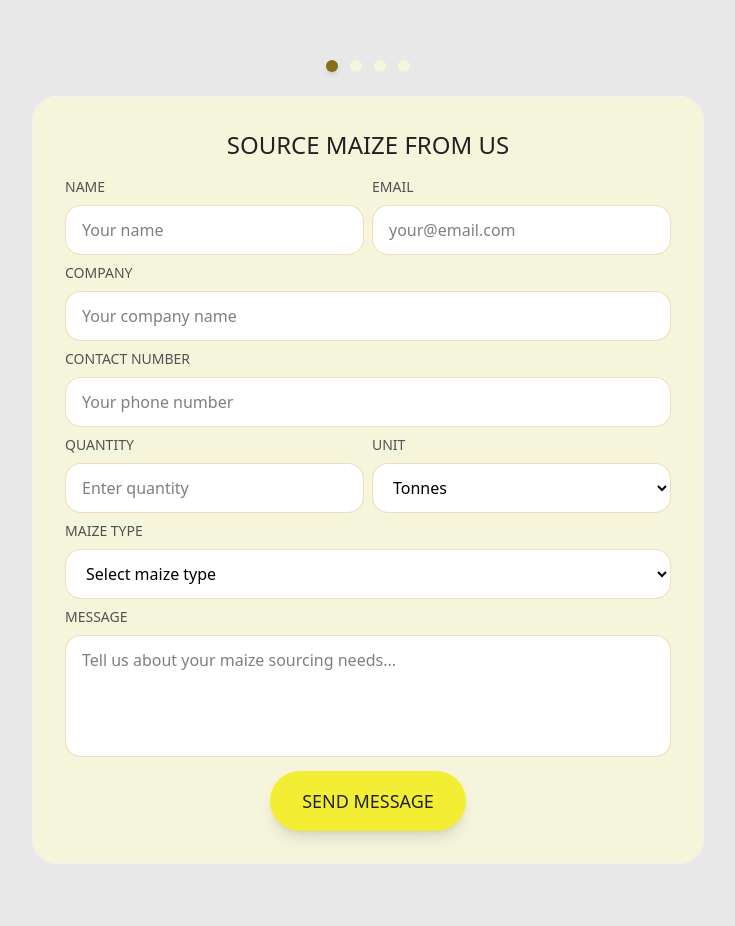
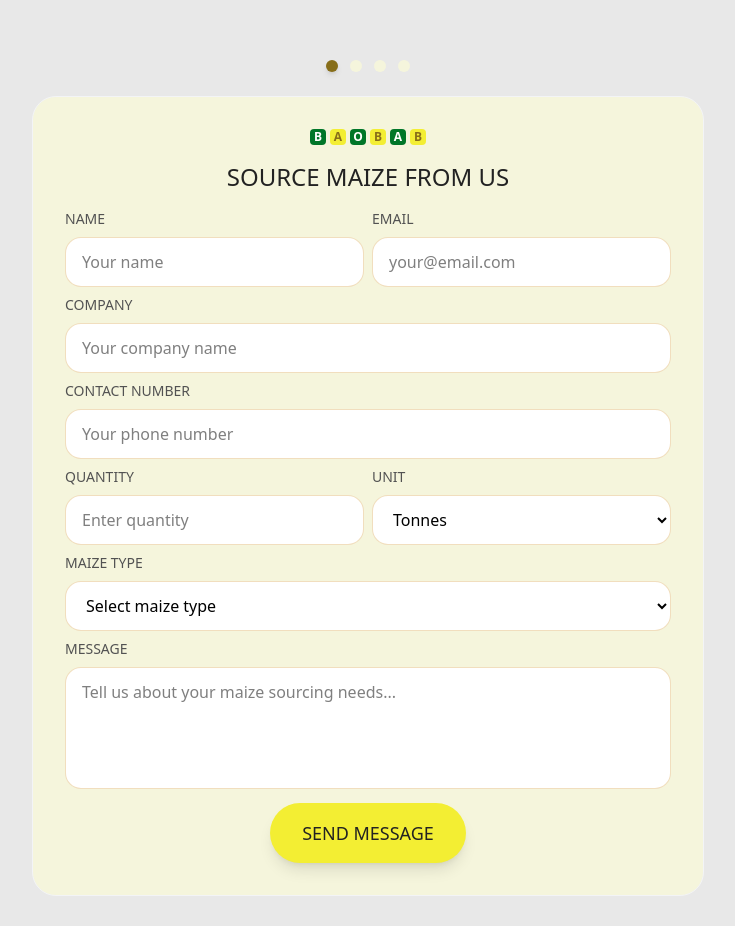
Before and after one commit to afromorpheus/baobab-frontiers-website, a Next.js app: page / in a window 1280 px wide. Shown: the part 5920-6846 px from the top of the page, without its empty margins (272-1007 px from the left). Built offline with nearby package versions, Linux system fonts and the light colour scheme.

Commit message:
Add small footer logo to contact form header - 16px height logo above 'SOURCE MAIZE FROM US' title - Uses brand colors: green (#007628) and yellow (#F3EE33) - Maintains brand consistency in contact form - Logo spells 'BAOBAB' in alternating colors

```diff
--- a/src/components/LetsTalk.tsx
+++ b/src/components/LetsTalk.tsx
@@ -320,6 +320,18 @@ export default function LetsTalk() {
           className="max-w-2xl mx-auto"
         >
           <div className="bg-[#F5F5DC] p-8 rounded-3xl border border-gray-100">
+            {/* Small Footer Logo */}
+            <div className="flex justify-center mb-4">
+              <div className="flex items-center space-x-1">
+                <div className="w-4 h-4 bg-[#007628] rounded-sm flex items-center justify-center text-white text-xs font-bold">B</div>
+                <div className="w-4 h-4 bg-[#F3EE33] rounded-sm flex items-center justify-center text-[#876E19] text-xs font-bold">A</div>
+                <div className="w-4 h-4 bg-[#007628] rounded-sm flex items-center justify-center text-white text-xs font-bold">O</div>
+                <div className="w-4 h-4 bg-[#F3EE33] rounded-sm flex items-center justify-center text-[#876E19] text-xs font-bold">B</div>
+                <div className="w-4 h-4 bg-[#007628] rounded-sm flex items-center justify-center text-white text-xs font-bold">A</div>
+                <div className="w-4 h-4 bg-[#F3EE33] rounded-sm flex items-center justify-center text-[#876E19] text-xs font-bold">B</div>
+              </div>
+            </div>
+
             <h3 className="text-2xl font-kannada-regular text-[#222222] mb-4 text-center">
               SOURCE MAIZE FROM US
             </h3>
```
